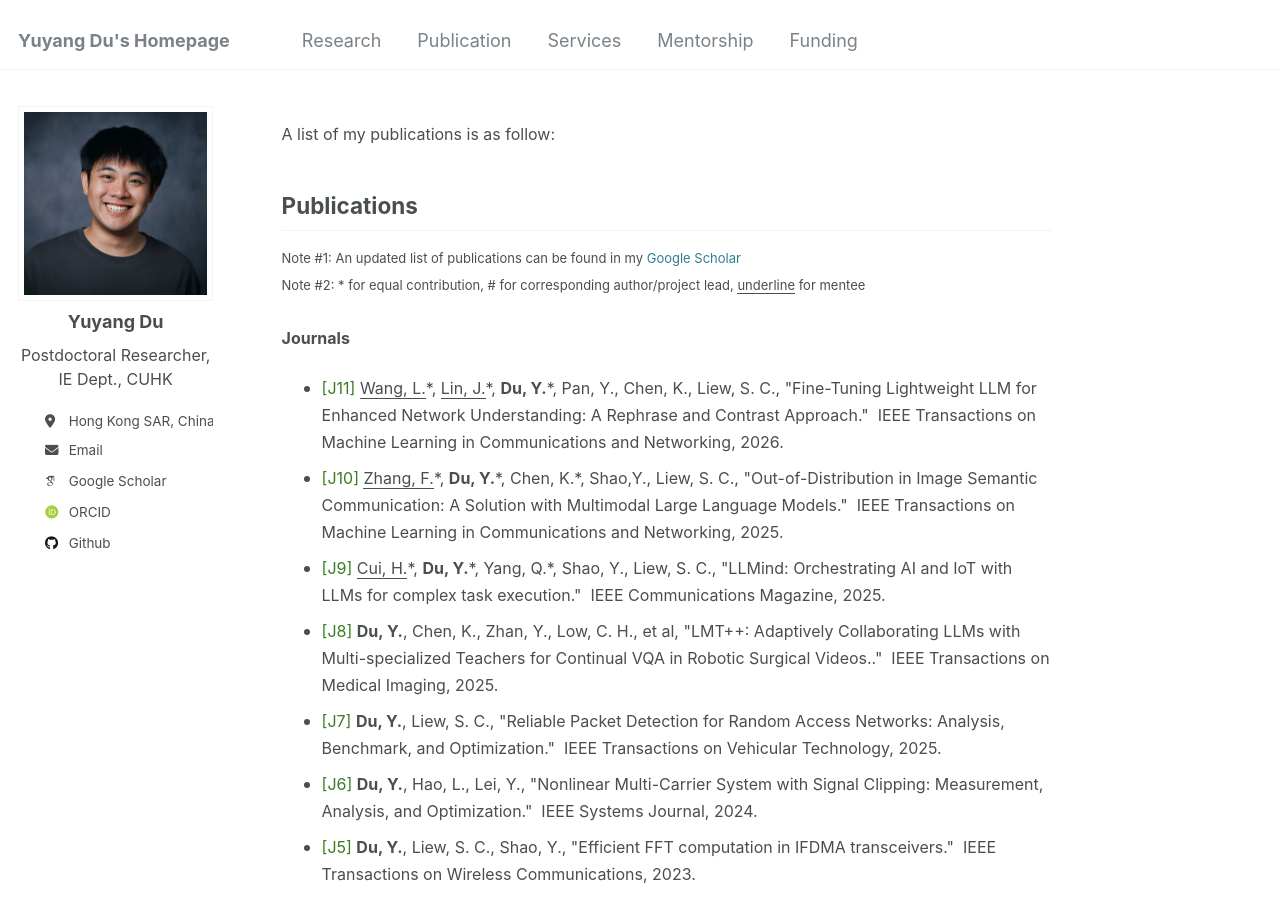
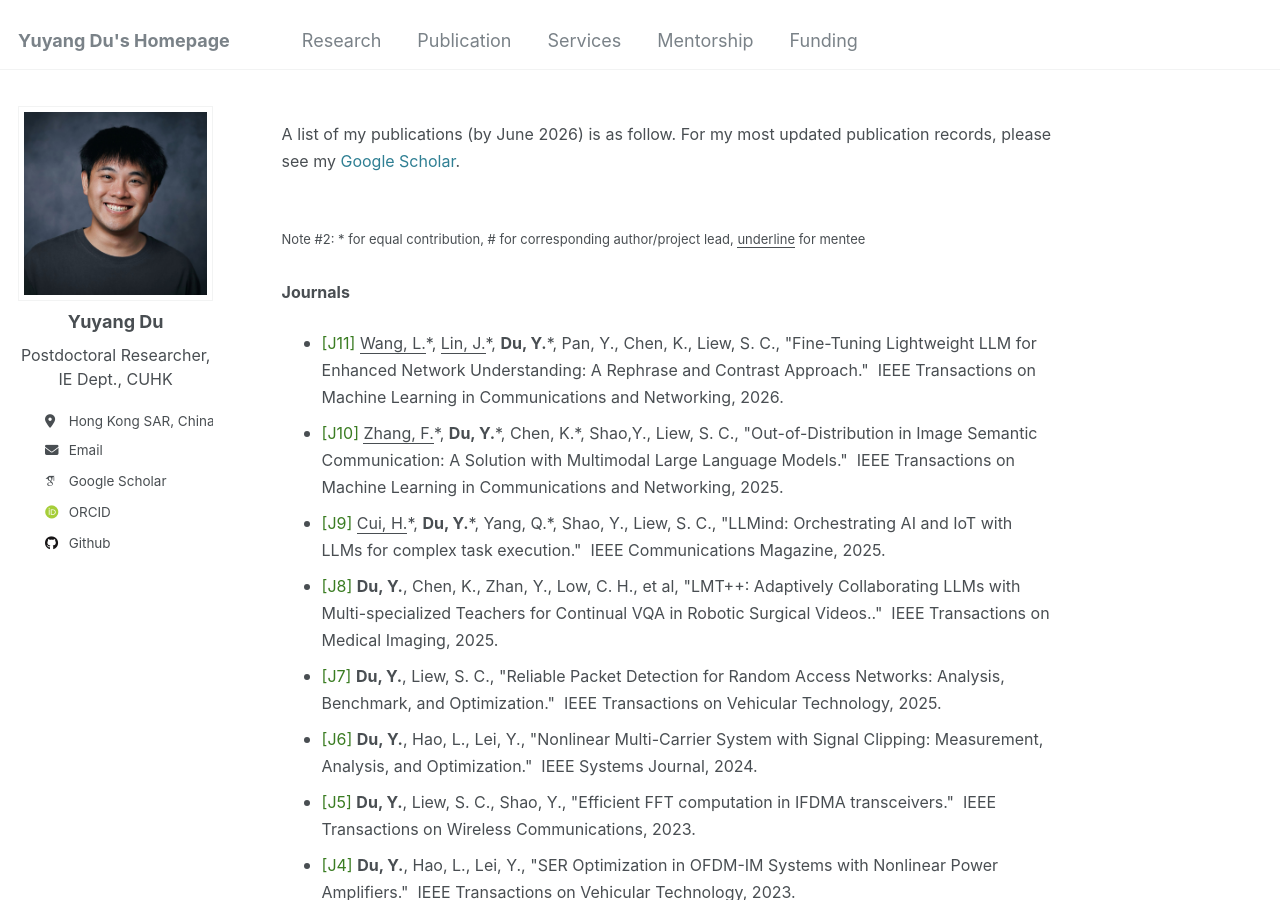
Before and after one commit to yuyangdu01/yuyangdu01.github.io, a Jekyll site: the page built from _pages/publication.md, in a window 1280 px wide and 900 px high. Built offline with Jekyll 4.4.1, drawn with Linux system fonts in a browser that asks for light colours; some web fonts are replaced.

Commit message:
Update publication.md

```diff
--- a/_pages/publication.md
+++ b/_pages/publication.md
@@ -13,11 +13,9 @@ a {
 }
 </style>
 
-<p style="text-align: justify;"><font size=3>A list of my publications is as follow: </font></p>
+<p style="text-align: justify;"><font size=3> A list of my publications (by June 2026) is as follow. For my most updated publication records, please see my <a href="https://scholar.google.com/citations?user=DLDht70AAAAJ">Google Scholar</a>.</font></p>
 
-Publications
-------
-<font size=2>Note #1: An updated list of publications can be found in my <a href="https://scholar.google.com/citations?user=DLDht70AAAAJ">Google Scholar</a> <br>Note #2: * for equal contribution, # for corresponding author/project lead, <u>underline</u> for mentee</font><br><font size=3><b>Journals</b></font>
+<font size=2><br>Note #2: * for equal contribution, # for corresponding author/project lead, <u>underline</u> for mentee</font><br><font size=3><b>Journals</b></font>
 * <font size=3><span style="color: #3a7c22;">[J11]</span> <u>Wang, L.</u>*, <u>Lin, J.</u>*, <b>Du, Y.</b>*, Pan, Y., Chen, K., Liew, S. C., "Fine-Tuning Lightweight LLM for Enhanced Network Understanding: A Rephrase and Contrast Approach." &nbsp;IEEE Transactions on Machine Learning in Communications and Networking, 2026.</font>
 * <font size=3><span style="color: #3a7c22;">[J10]</span> <u>Zhang, F.</u>*, <b>Du, Y.</b>*, Chen, K.*, Shao,Y., Liew, S. C., "Out-of-Distribution in Image Semantic Communication: A Solution with Multimodal Large Language Models." &nbsp;IEEE Transactions on Machine Learning in Communications and Networking, 2025.</font>
 * <font size=3><span style="color: #3a7c22;">[J9]</span> <u>Cui, H.</u>*, <b>Du, Y.</b>*, Yang, Q.*, Shao, Y., Liew, S. C., "LLMind: Orchestrating AI and IoT with LLMs for complex task execution." &nbsp;IEEE Communications Magazine, 2025.</font>
```
